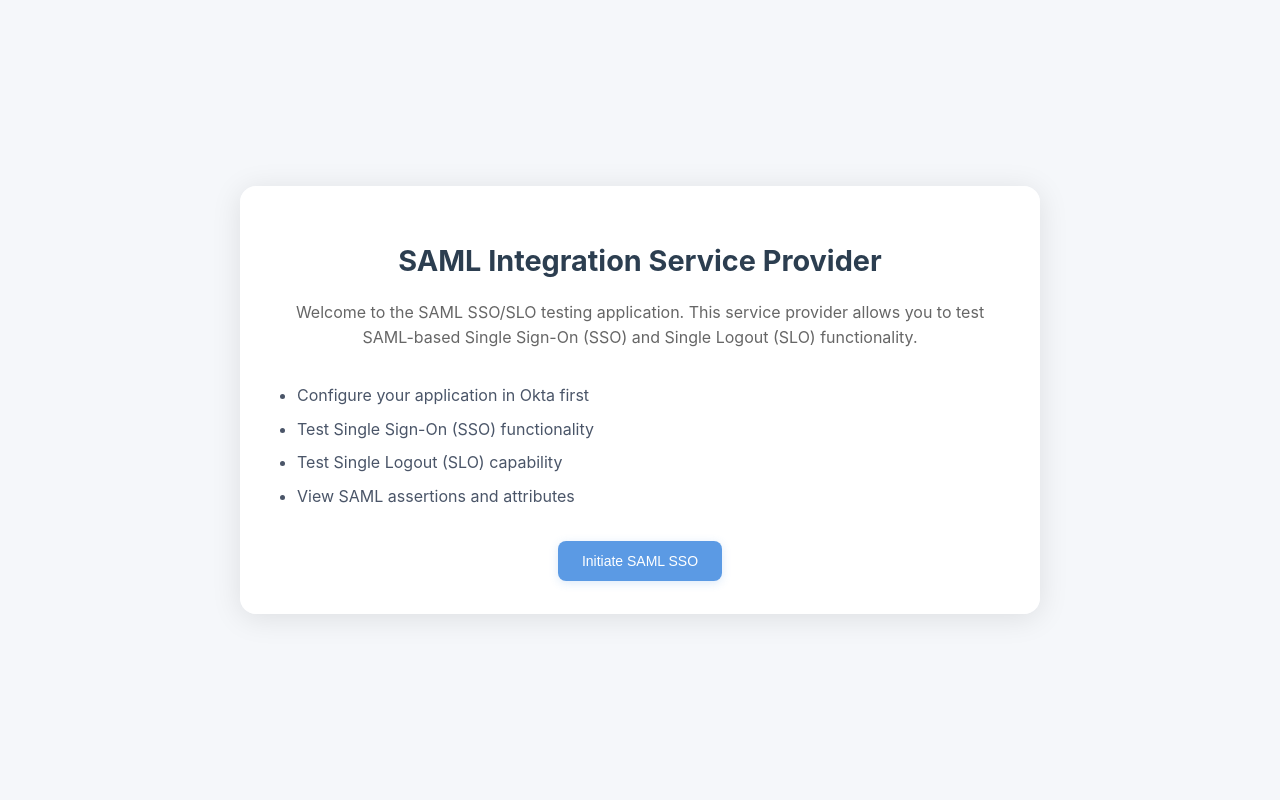
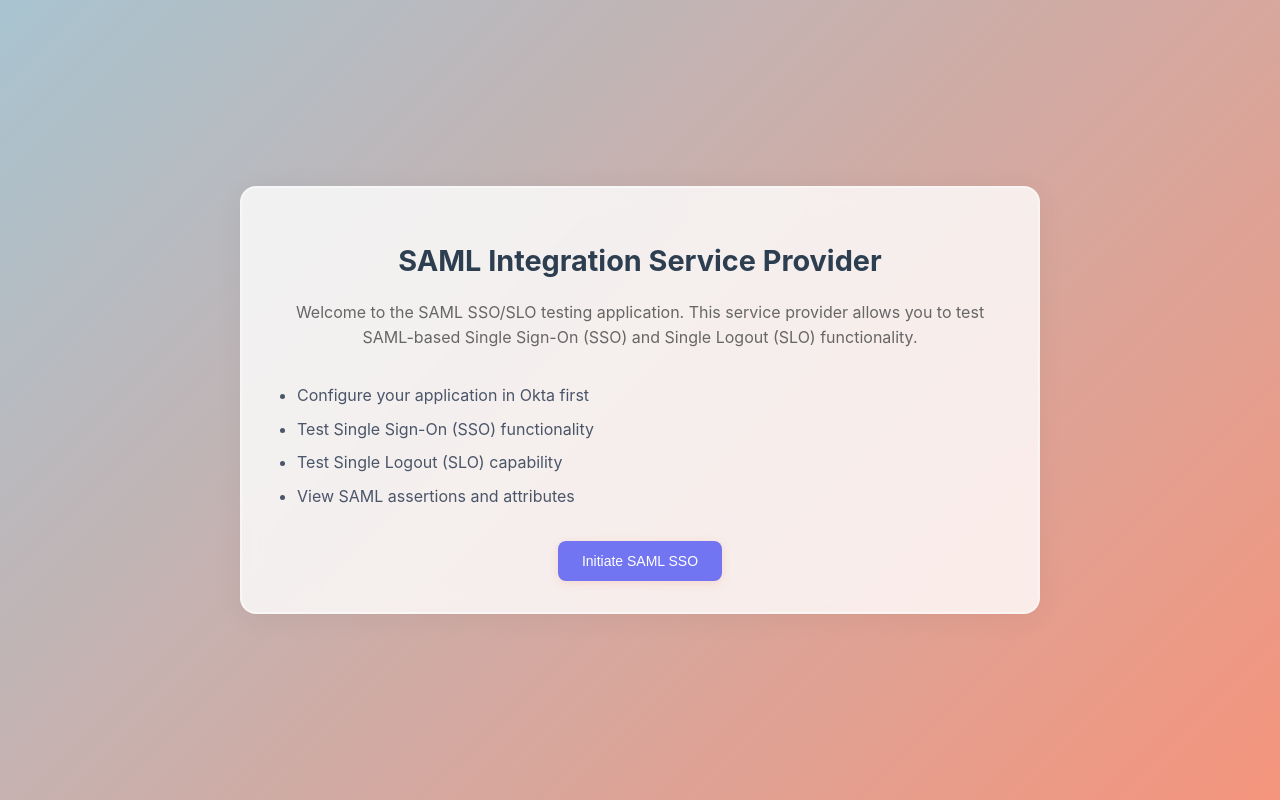
Before and after one commit to baala3/ruby_saml_auth, a plain HTML site: page public/index.html in a window 1280 px wide. Drawn offline with Linux system fonts and the light colour scheme.

Commit message:
more styles

```diff
--- a/public/styles.css
+++ b/public/styles.css
@@ -1,10 +1,30 @@
+@keyframes gradient {
+  0% {
+    background-position: 0% 50%;
+  }
+  50% {
+    background-position: 100% 50%;
+  }
+  100% {
+    background-position: 0% 50%;
+  }
+}
+
 body {
   font-family: -apple-system, BlinkMacSystemFont, "Segoe UI", Roboto, Oxygen,
     Ubuntu, Cantarell, sans-serif;
   line-height: 1.6;
   margin: 0;
   padding: 0;
-  background-color: #f5f7fa;
+  background: linear-gradient(
+    -45deg,
+    rgba(238, 119, 82, 0.7),
+    rgba(241, 75, 33, 0.6),
+    rgba(35, 166, 213, 0.5),
+    rgba(35, 213, 171, 0.6)
+  );
+  background-size: 400% 400%;
+  animation: gradient 30s ease infinite;
   color: #2d3748;
   min-height: 100vh;
   display: flex;
@@ -20,13 +40,13 @@ body {
 }
 
 .card {
-  background: rgba(255, 255, 255, 0.95);
+  background: rgba(255, 255, 255, 0.8);
   border-radius: 16px;
-  box-shadow: 0 4px 30px rgba(0, 0, 0, 0.1),
-    inset 0 0 0 1px rgba(255, 255, 255, 0.3);
-  backdrop-filter: blur(5px);
-  -webkit-backdrop-filter: blur(5px);
-  border: 1px solid rgba(255, 255, 255, 0.2);
+  box-shadow: 0 4px 30px rgba(0, 0, 0, 0.05),
+    inset 0 0 0 1px rgba(255, 255, 255, 0.5);
+  backdrop-filter: blur(10px);
+  -webkit-backdrop-filter: blur(10px);
+  border: 1px solid rgba(255, 255, 255, 0.3);
   padding: 2rem;
 }
 
@@ -63,9 +83,12 @@ body {
 
 .user-info {
   margin-bottom: 2rem;
-  background: rgba(255, 255, 255, 0.5);
+  background: rgba(255, 255, 255, 0.3);
   border-radius: 12px;
   padding: 1.5rem;
+  backdrop-filter: blur(5px);
+  -webkit-backdrop-filter: blur(5px);
+  border: 1px solid rgba(255, 255, 255, 0.1);
 }
 
 .info-row {
@@ -101,11 +124,13 @@ body {
   backdrop-filter: blur(5px);
   -webkit-backdrop-filter: blur(5px);
   color: white;
+  font-weight: 500;
 }
 
 .button-base:hover {
   transform: translateY(-1px);
-  opacity: 0.9;
+  opacity: 0.95;
+  box-shadow: 0 4px 15px rgba(0, 0, 0, 0.1);
 }
 
 .logout-buttons {
@@ -126,8 +151,14 @@ body {
 }
 
 .sso-button {
-  background: rgba(74, 144, 226, 0.9);
-  box-shadow: 0 2px 10px rgba(74, 144, 226, 0.2);
+  background: rgba(99, 102, 241, 0.9);
+  box-shadow: 0 2px 10px rgba(238, 119, 82, 0.2);
+  background-size: 200% 200%;
+}
+
+.sso-button:hover {
+  background-size: 150% 150%;
+  box-shadow: 0 4px 15px rgba(35, 166, 213, 0.3);
 }
 
 .info-list {
```
